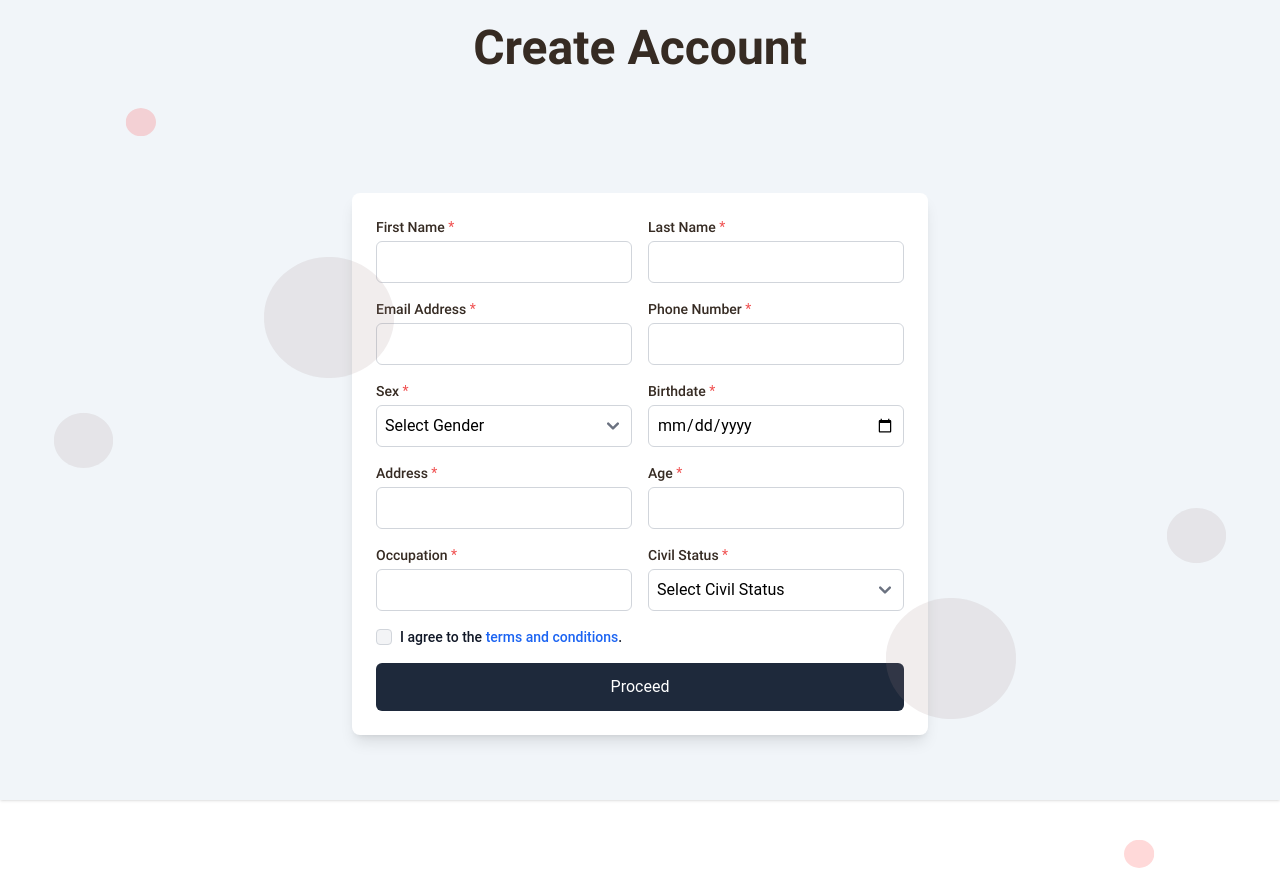
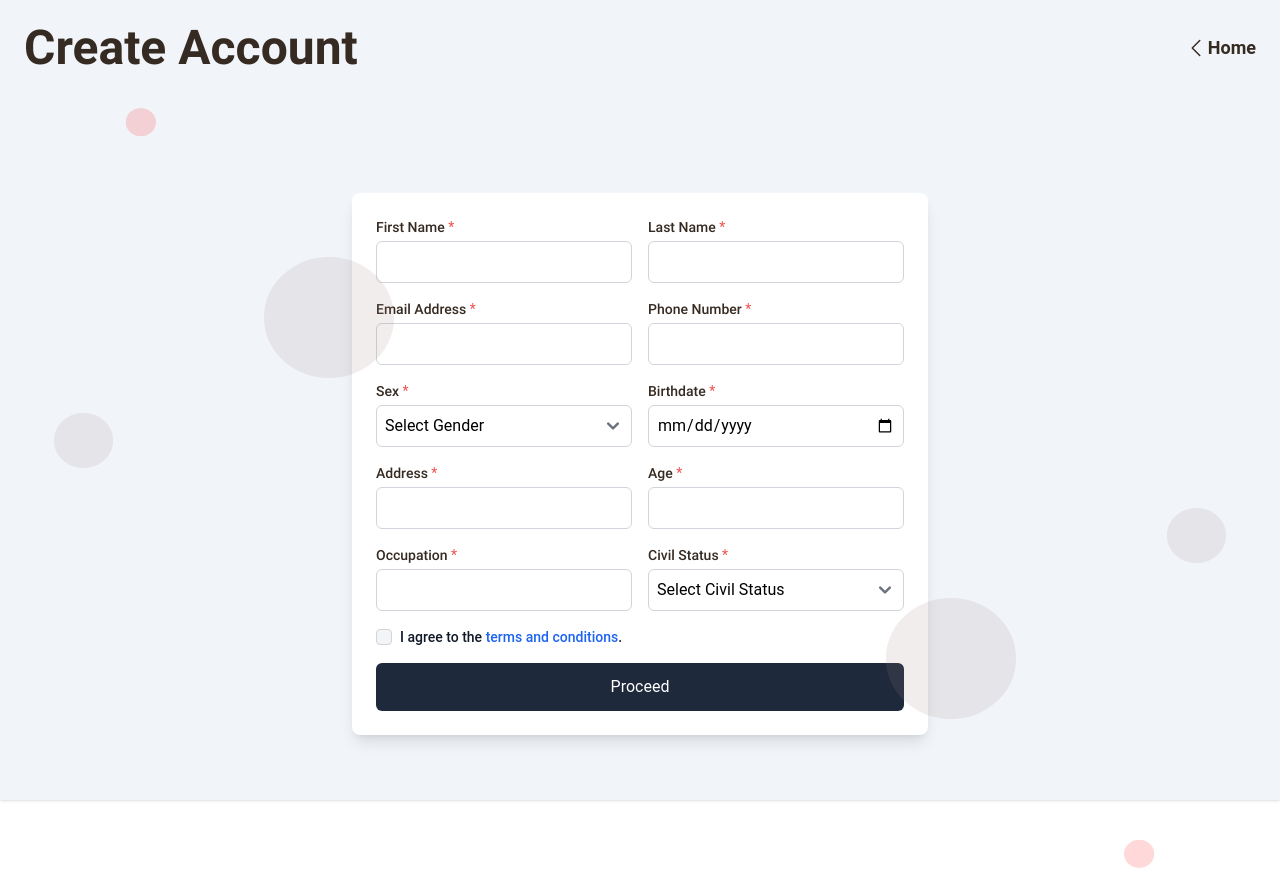
Before and after one commit to Markjonel02/Padoras-s-Treasure, a React (Vite) app: page /create-account in a window 1280 px wide. Built offline with nearby package versions, Linux system fonts and the light colour scheme.

Commit message:
create-account verification ui done

```diff
--- a/src/App.jsx
+++ b/src/App.jsx
@@ -12,7 +12,6 @@ const About = lazy(() => import("./routers/About"));
 const Faq = lazy(() => import("./components/FAQ/Faq"));
 const PagenotFound = lazy(() => import("./components/Nopage/PagenotFound"));
 const CreateAccount = lazy(() => import("./components/LoginPage/CreateAcc"));
-
 const App = () => {
   const mainContainerClasses = [
     "main",
@@ -24,23 +23,25 @@ const App = () => {
     "antialiased",
     "dark:bg-darks",
     "scrollbar-thin",
-    " scrollbar-thumb-gray-400",
+    "scrollbar-thumb-gray-400",
     "scrollbar-track-gray-100",
     "p-ripple",
   ].join("");
 
-  const location = useLocation();
-  const hideNav = ["create-account", "*"].includes(
-    location.pathname.split("/")[1]
+  const hiddenRoutes = ["/create-account"];
+
+  // Check if the current route is in the hiddenRoutes array
+  const shouldHideNav = hiddenRoutes.some((route) =>
+    location.pathname.startsWith(route)
   );
 
   return (
     <>
-      <PrimeReactProvider value={{ ripple: true }}>
-        <LoadPageProvider>
-          <Suspense fallback={<Loaders />}>
-            {!hideNav && <Navigation />}
+      <Suspense fallback={<Loaders />}>
+        <PrimeReactProvider value={{ ripple: true }}>
+          <LoadPageProvider>
             <Maincontainer className={mainContainerClasses}>
+              {!shouldHideNav && <Navigation />}
               <Routes>
                 <Route path="/" element={<Home />} />
                 <Route path="/about" element={<About />} />
@@ -54,9 +55,9 @@ const App = () => {
                 className="w-5rem h-5rem border-round-md bg-dark-pink text-white rounded-full p-4"
               />
             </Maincontainer>
-          </Suspense>
-        </LoadPageProvider>
-      </PrimeReactProvider>
+          </LoadPageProvider>
+        </PrimeReactProvider>
+      </Suspense>
     </>
   );
 };
--- a/src/components/LoginPage/CreateAcc.jsx
+++ b/src/components/LoginPage/CreateAcc.jsx
@@ -9,11 +9,37 @@ const CreateAcc = () => {
     <>
       {isLoading ? (
         <div className=" mx-auto bg-slate-100  p-6 space-y-4 h-screen w-full  shadow ">
-          <div className="text-con flex justify-center items-center md:">
+          <div className="text-con flex justify-between items-center ">
             <h1 className="text-xl xl:text-5xl sm:text-xl text-quaternary font-Roboto-Bold truncate sm:max-w-xs md:max-w-sm lg:max-w-md xl:max-w-lg">
               Create Account
             </h1>
+            <div className="flex justify-center items-center">
+              <button className="relative font-bold text-lg text-quaternary">
+                <a
+                  href="/"
+                  className="relative z-10  justify-center items-center flex "
+                >
+                  <svg
+                    xmlns="http://www.w3.org/2000/svg"
+                    fill="none"
+                    viewBox="0 0 24 24"
+                    strokeWidth={1.5}
+                    stroke="currentColor"
+                    className="w-6 h-6"
+                  >
+                    <path
+                      strokeLinecap="round"
+                      strokeLinejoin="round"
+                      d="M15.75 19.5 8.25 12l7.5-7.5"
+                    />
+                  </svg>
+                  Home
+                  <span className="absolute bottom-0 left-0 w-full h-0.5 bg-quaternary transform scale-x-0 transition-transform duration-300 origin-left"></span>
+                </a>
+              </button>
+            </div>
           </div>
+
           <Personal />
         </div>
       ) : (
--- a/src/components/LoginPage/CreateAccount/Personal.jsx
+++ b/src/components/LoginPage/CreateAccount/Personal.jsx
@@ -338,7 +338,21 @@ const PersonalInfoForm = () => {
             </div>
           </Formik>
         ) : (
-          <VerificationForm onSubmit={handleVerificationSubmit} />
+          <>
+            <div className="flex justify-center items-center flex-col w-[600px]">
+              <div className="div flex flex-col text-center mb-10">
+                <h1 className="mt-0 text-2xl sm:text-1xl md:text-2xl lg:text-3xl xl:text-4xl font-Roboto-Bold">
+                  Authenticate Your Account
+                </h1>
+                <span className="block text-lg sm:text-xl md:text-xl lg:text-xl xl:text-xl">
+                  Please enter the 6 code sent to your email.
+                </span>
+              </div>
+              <div className="flex justify-center items-center w-full">
+                <VerificationForm onSubmit={handleVerificationSubmit} />
+              </div>
+            </div>
+          </>
         )}
       </div>
     </>
--- a/src/components/LoginPage/CreateAccount/Verification.jsx
+++ b/src/components/LoginPage/CreateAccount/Verification.jsx
@@ -1,13 +1,13 @@
-import PropTypes from "prop-types"; // Import PropTypes
 import { Formik, Form, Field, ErrorMessage } from "formik";
 import * as Yup from "yup";
+import { Ripple } from "primereact/ripple";
+const VerificationForm = () => {
+  const onSubmit = (values, { setSubmitting }) => {
+    // Handle form submission
+  };
 
-const VerificationForm = ({ onSubmit, onResend }) => {
   const handleResend = () => {
-    // Handle resend logic here
-    if (onResend) {
-      onResend();
-    }
+    // Handle resend logic
   };
 
   return (
@@ -17,7 +17,23 @@ const VerificationForm = ({ onSubmit, onResend }) => {
           verificationCode: "",
         }}
         validationSchema={Yup.object({
-          verificationCode: Yup.string().required("Required"),
+          verificationCode: Yup.string()
+            .test(
+              "is-numbers-only",
+              "Verification code must contain only numbers",
+              (value) => /^[0-9]+$/.test(value)
+            )
+            .test(
+              "is-six-digits",
+              "Verification code must be exactly 6 digits",
+              (value) => value.length === 6
+            )
+            .test(
+              "no-letters",
+              "Verification code must not contain letters",
+              (value) => !/[a-zA-Z]/.test(value)
+            )
+            .required("Verification code Required"),
         })}
         onSubmit={onSubmit}
       >
@@ -28,7 +44,7 @@ const VerificationForm = ({ onSubmit, onResend }) => {
                 htmlFor="verificationCode"
                 className="block text-sm font-Roboto-Medium text-quaternary"
               >
-                Email Verification Code <span className="text-red-500"> *</span>
+                {/*   Email Verification Code <span className="text-red-500"> *</span> */}
               </label>
               <Field
                 name="verificationCode"
@@ -45,16 +61,18 @@ const VerificationForm = ({ onSubmit, onResend }) => {
               <button
                 type="submit"
                 disabled={isSubmitting}
-                className="w-full bg-darks text-white py-3 px-4 rounded-md hover:bg-primary focus:outline-none focus:bg-primary mr-2"
+                className=" p-ripple w-full bg-darks text-white py-3 px-4 rounded-md hover:bg-primary focus:outline-none focus:bg-primary mr-2"
               >
                 {isSubmitting ? "Submitting..." : "Verify"}
+                <Ripple />
               </button>
               <button
-                type="button"
+                type="submit"
                 onClick={handleResend}
-                className="w-full bg-indigo-600 text-white py-3 px-4 rounded-md hover:bg-indigo-700 focus:outline-none focus:bg-indigo-700 ml-2"
+                className=" p-ripple w-full bg-indigo-600 text-white py-3 px-4 rounded-md hover:bg-indigo-700 focus:outline-none focus:bg-indigo-700 ml-2"
               >
                 Resend
+                <Ripple />
               </button>
             </div>
           </Form>
@@ -64,10 +82,4 @@ const VerificationForm = ({ onSubmit, onResend }) => {
   );
 };
 
-// Prop validation
-VerificationForm.propTypes = {
-  onSubmit: PropTypes.func.isRequired, // onSubmit must be a function and is required
-  onResend: PropTypes.func, // onResend is a function and is optional
-};
-
 export default VerificationForm;
```
